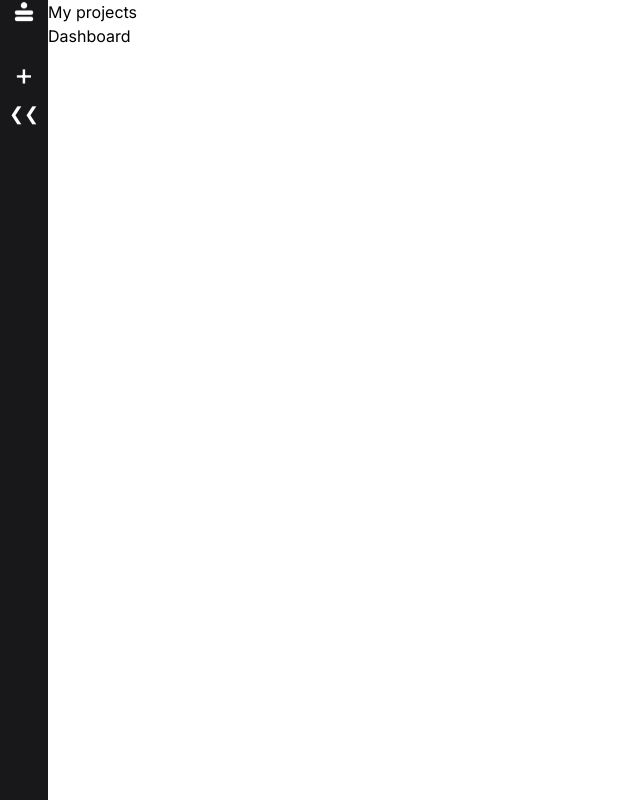
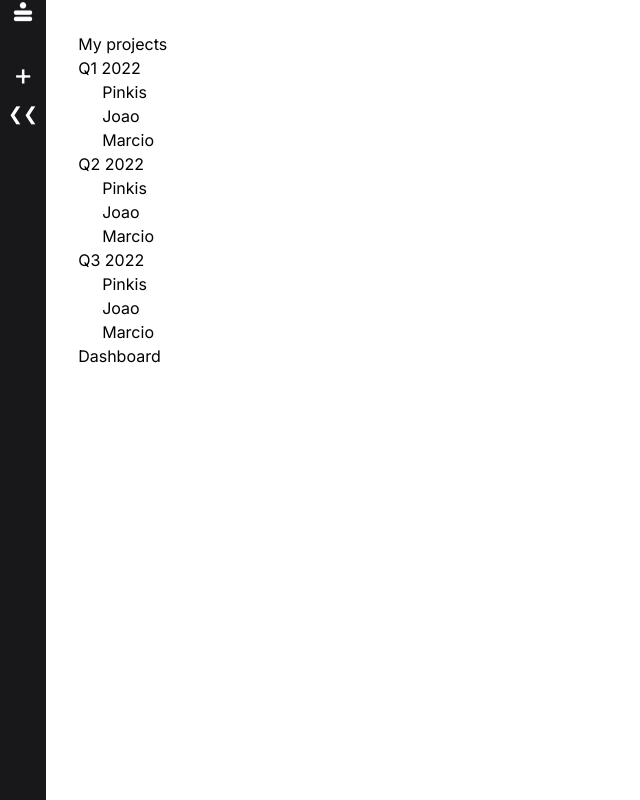
Before and after one commit to Kelvis-fernando/crm-monday, a React (Vite) app: page / in a window 1280 px wide. Shown: the whole page, without its empty margins (0-640 px from the left). Built offline with nearby package versions, Linux system fonts and the light colour scheme.

Commit message:
Added a type on file types ans passed tickets for props

```diff
--- a/src/components/TicketCard.tsx
+++ b/src/components/TicketCard.tsx
@@ -1,7 +1,32 @@
-const TicketCard = () => {
+import { Link } from "react-router-dom";
+import AvatarDisplay from "./AvatarDisplay";
+import StatusDisplay from "./StatusDisplay";
+import PriorityDisplay from "./PriorityDisplay";
+import DeleteBlock from "./DeleteBlock";
+import { useEffect } from "react";
+
+import { Ticket } from "../types/Ticket";
+
+interface TicketCard {
+  id: number;
+  color: string;
+  ticket: Ticket;
+}
+
+const TicketCard = (props: TicketCard) => {
+  useEffect(() => {
+    console.log(props);
+  }, []);
   return (
-    <div>
-      <h1>TicketCard</h1>
+    <div className="flex w-full">
+      {/* <Link> */}
+      <div className="w-4 m-1"></div>
+      <h3>{props.ticket.owner}</h3>
+      {/* <AvatarDisplay />
+      <StatusDisplay />
+      <PriorityDisplay /> */}
+      {/* </Link> */}
+      {/* <DeleteBlock /> */}
     </div>
   );
 };
--- a/src/pages/Dashboard.tsx
+++ b/src/pages/Dashboard.tsx
@@ -1,8 +1,71 @@
+import TicketCard from "../components/TicketCard";
+
 const Dashboard = () => {
+  const tickets = [
+    {
+      category: "Q1 2022",
+      color: "Red",
+      title: "NFT",
+      owner: "Pinkis",
+      avatar:
+        "https://static-cdn.jtvnw.net/jtv_user_pictures/15cec952-c1ba-4ff8-a79c-53c2fa5bd269-profile_image-70x70.png",
+
+      status: "done",
+      priority: 5,
+      progress: 40,
+      description: "Make a video",
+      timestemp: new Date(),
+    },
+    {
+      category: "Q2 2022",
+      color: "blue",
+      title: "Bitcoin",
+      owner: "Joao",
+      avatar:
+        "https://static-cdn.jtvnw.net/jtv_user_pictures/15cec952-c1ba-4ff8-a79c-53c2fa5bd269-profile_image-70x70.png",
+
+      status: "progress",
+      priority: 3,
+      progress: 20,
+      description: "Make a currency",
+      timestemp: new Date(),
+    },
+    {
+      category: "Q3 2022",
+      color: "red",
+      title: "Build bot",
+      owner: "Marcio",
+      avatar:
+        "https://static-cdn.jtvnw.net/jtv_user_pictures/15cec952-c1ba-4ff8-a79c-53c2fa5bd269-profile_image-70x70.png",
+
+      status: "working on it",
+      priority: 5,
+      progress: 70,
+      description: "Building a bot",
+      timestemp: new Date(),
+    },
+  ];
+
+  const uniqueCategories = [...new Set(tickets?.map(({ category }) => category))];
+  console.log(uniqueCategories);
+
   return (
-    <div>
+    <div className="w-full p-8">
       <h1>My projects</h1>
-      <h1>Dashboard</h1>
+      <div className="h-4/5">
+        {tickets &&
+          uniqueCategories?.map((uniqueCategory, categoryIndex) => (
+            <div key={categoryIndex}>
+              <h3>{uniqueCategory}</h3>
+              {tickets
+                .filter((ticket, index) => ticket.category === uniqueCategories[index])
+                .map((filteredTicket, index) => (
+                  <TicketCard id={index} color={filteredTicket.color} ticket={filteredTicket} />
+                ))}
+            </div>
+          ))}
+        <h1>Dashboard</h1>
+      </div>
     </div>
   );
 };
--- /dev/null
+++ b/src/types/Ticket.ts
@@ -0,0 +1,12 @@
+export interface Ticket {
+  category: string;
+  color: string;
+  title: string;
+  owner: string;
+  avatar: string;
+  status: string;
+  priority: number;
+  progress: number;
+  description: string;
+  timestemp: Date;
+}
```
